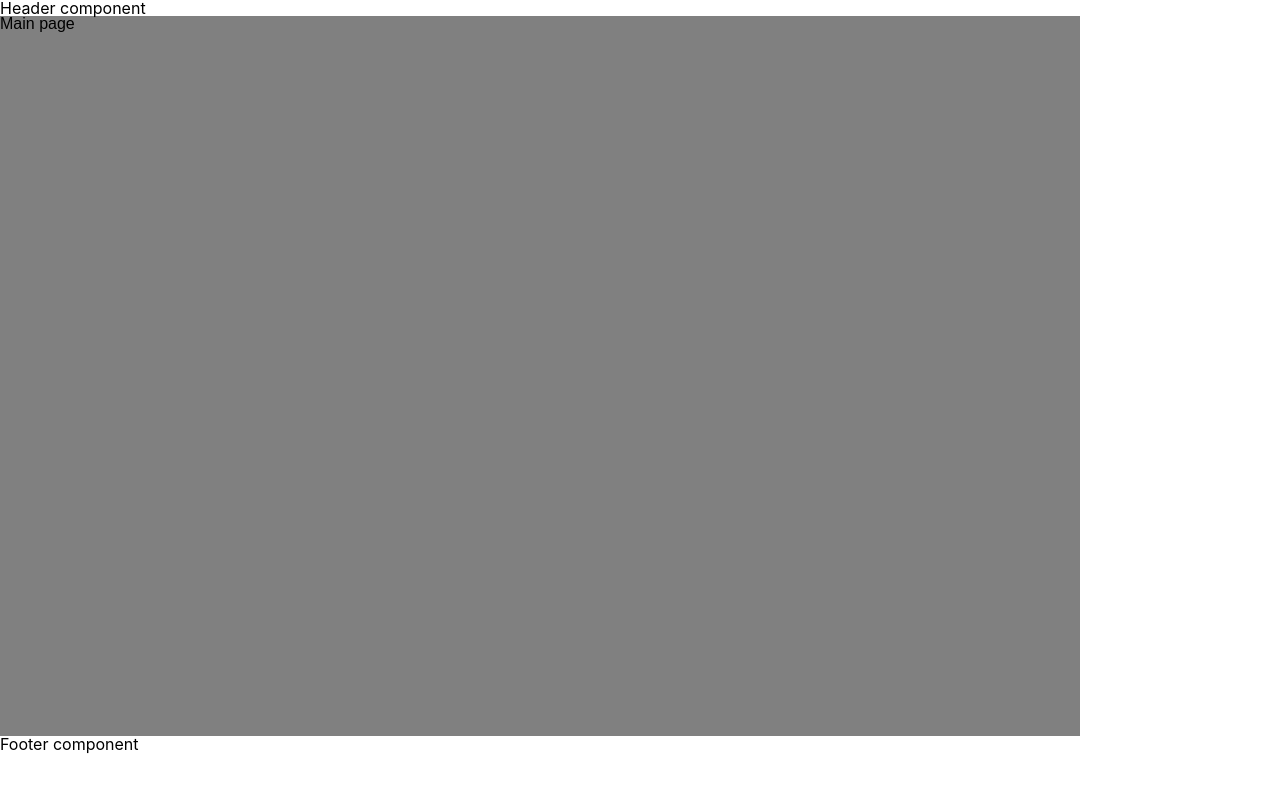
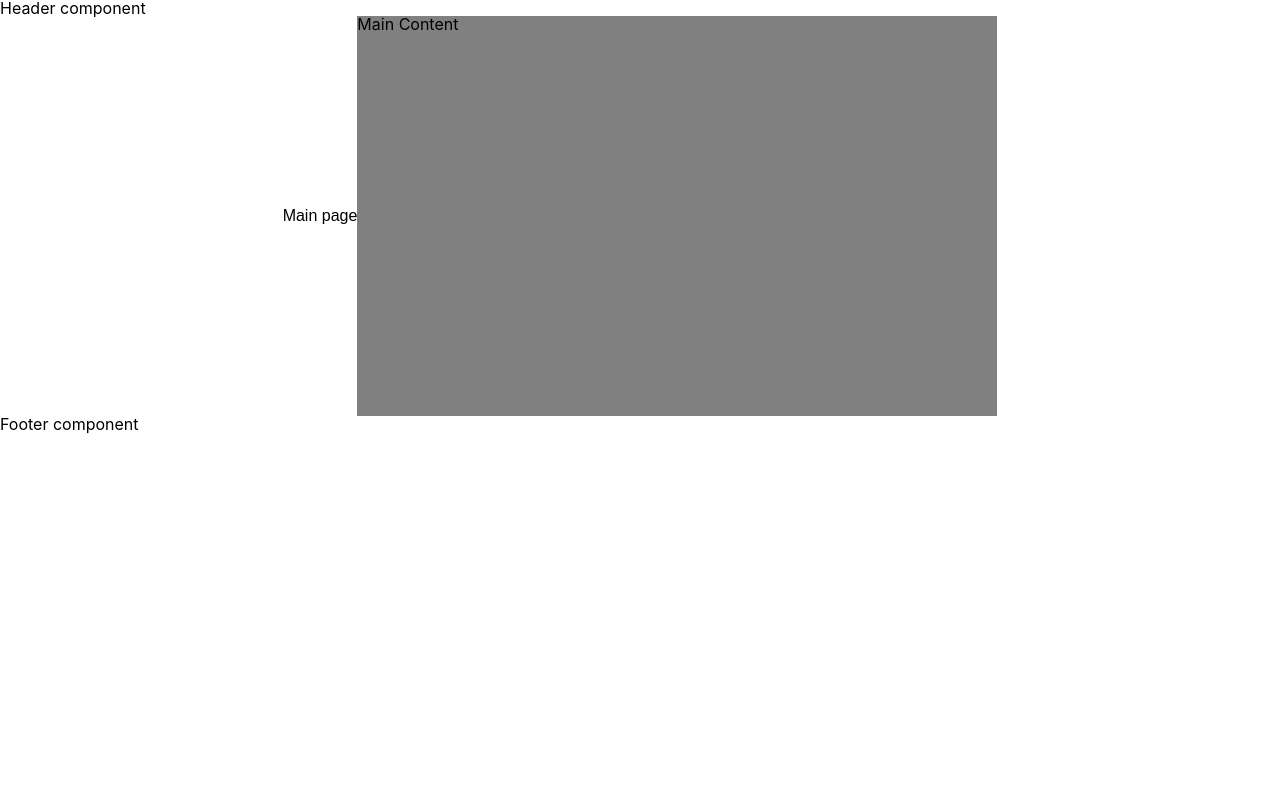
Before and after one commit to Oizys18/gasro, a React (Create React App) app in the folder FRONT/: page / in a window 1280 px wide. Shown: the top 792 px of the page. Built offline with nearby package versions, Linux system fonts and the light colour scheme.

Commit message:
Add Main

```diff
--- a/FRONT/src/components/pages/Main.jsx
+++ b/FRONT/src/components/pages/Main.jsx
@@ -6,6 +6,9 @@ class Main extends Component {
     return (
       <MainWrapper>
         <h1>Main page</h1>
+        <Content>
+          Main Content
+        </Content>
       </MainWrapper>
     );
   }
@@ -14,9 +17,13 @@ class Main extends Component {
 export default Main;
 
 const MainWrapper = styled.div`
-  background-color: grey;
-  width: 1080px;
-  height: 720px;
   justify-content: center;
   align-items: center;
+  display: flex;
 `;
+
+const Content = styled.div`
+  background-color:grey;
+  width: 50vw;
+  height: 50vh;
+`;
```
